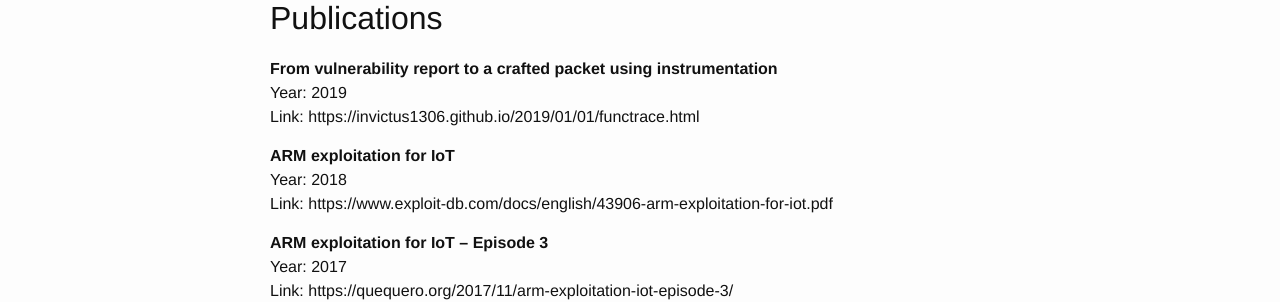
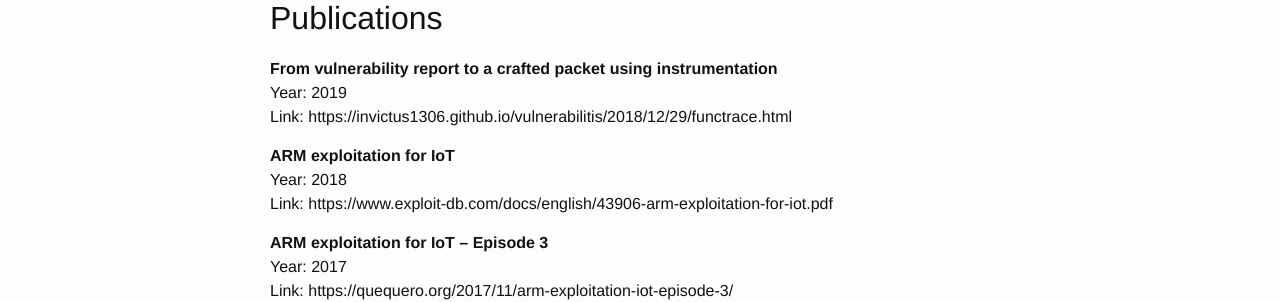
Before and after one commit to invictus1306/invictus1306.github.io, a Jekyll site: the page built from about.md, in a window 1280 px wide. Shown: the part 296-598 px from the top of the page. Built offline with Jekyll 4.4.1, drawn with Linux system fonts in a browser that asks for light colours; some of the changed lines change nothing that is shown.

Commit message:
Update about.md

```diff
--- a/about.md
+++ b/about.md
@@ -12,7 +12,7 @@ I am a security researcher focusing on reverse engineering, vulnerability resear
 
 __From vulnerability report to a crafted packet using instrumentation__<br/>
 Year: 2019<br/>
-Link: https://invictus1306.github.io/2019/01/01/functrace.html<br/>
+Link: https://invictus1306.github.io/vulnerabilitis/2018/12/29/functrace.html<br/>
 
 __ARM exploitation for IoT__<br/>
 Year: 2018<br/>
```
